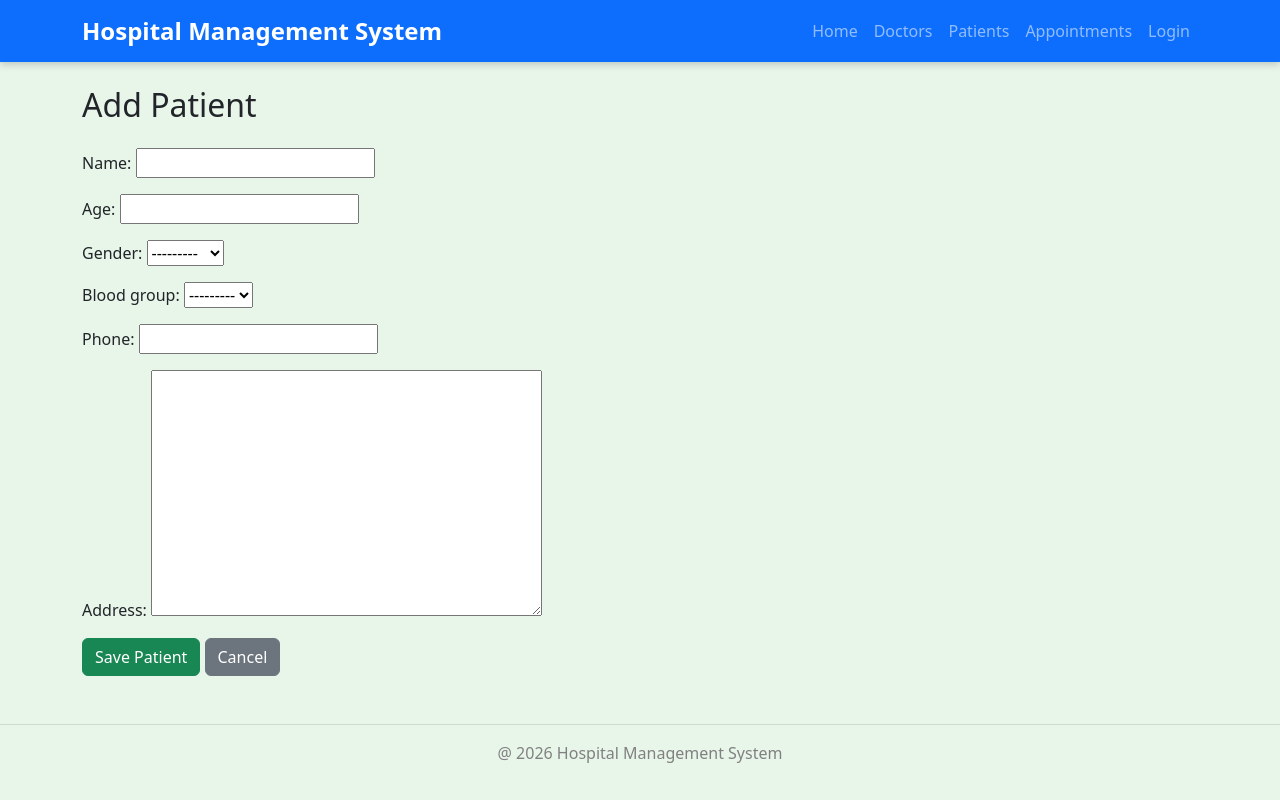
After one commit to prashanttiwaricodes/Hospital-Management-System, a Django app: page /patients/add/ in a window 1280 px wide. The commit adds this page. Run offline with Django 5.2, Linux system fonts and the light colour scheme.

Commit message:
completed Adding Data from Add Patient web page successfuly

```diff
--- a/patients/forms.py
+++ b/patients/forms.py
@@ -1,7 +1,7 @@
 from django import forms
 from .models import Patient
 
-class PateintForm(forms.ModelForm):
+class PatientForm(forms.ModelForm):
     class Meta:
         model=Patient
         fields=[
--- a/patients/urls.py
+++ b/patients/urls.py
@@ -3,4 +3,5 @@ from . import views
 
 urlpatterns=[
     path("",views.patient_list,name="patient_list"),
+    path("add/",views.patient_add,name="patient_add"),
 ]
--- a/patients/views.py
+++ b/patients/views.py
@@ -1,6 +1,6 @@
-from django.shortcuts import render
+from django.shortcuts import render,redirect
 from .models import Patient
-from .forms import PateintForm
+from .forms import PatientForm
 
 # Create your views here.
 def patient_list(request):
@@ -11,3 +11,14 @@ def patient_list(request):
     }
 
     return render(request,"patients/patient_list.html",context)
+
+def patient_add(request):
+    if request.method=="POST":
+       form = PatientForm(request.POST)
+
+       if form.is_valid():
+          form.save()
+          return redirect("patient_list")
+    else:
+      form=PatientForm()
+    return render(request,"Patients/patient_form.html",{"form":form})
--- /dev/null
+++ b/templates/Patients/patient_form.html
@@ -0,0 +1,14 @@
+{% extends 'base.html' %}
+{% block title %}
+Add Patient
+{% endblock %}
+{% block content %}
+<h2 class="mb-4">Add Patient</h2>
+<form method="POST">
+    {% csrf_token %}
+    {{ form.as_p }}
+
+<button class="btn btn-success">Save Patient</button>
+<a href="{% url 'patient_add' %}" class="btn btn-secondary">Cancel</a>
+</form>
+{% endblock %}
--- a/templates/Patients/patient_list.html
+++ b/templates/Patients/patient_list.html
@@ -4,7 +4,10 @@ Patients
 {% endblock %}
 {% block content %}
 
-<h2 class="mb-4">Patients list</h2>
+<div class="d-flex justify-content-between align-items-center mb-4">
+    <h2>Patients List </h2>
+    <a href="{% url 'patient_add' %}" class="btn btn-success">+Add Patient</a>
+</div>
 <table class="table table-bordered table-striped">
     <thead class="table-primary">
         <tr>
```
